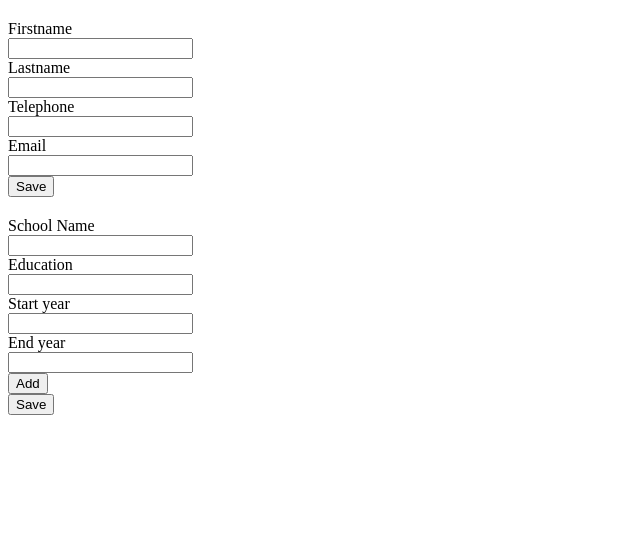
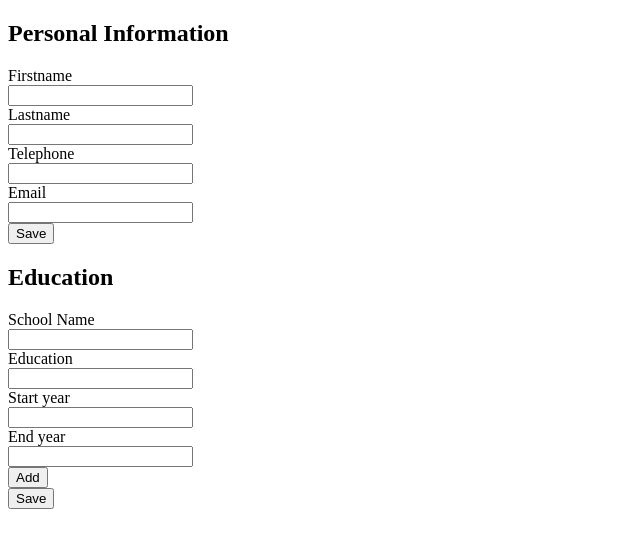
Before and after one commit to JSHC/odin-cvproject, a React (Create React App) app: page / in a window 1280 px wide. Shown: the top 548 px of the page, without its empty margins (0-640 px from the left). Built offline with nearby package versions, Linux system fonts and the light colour scheme.

Commit message:
Change sections to use correct prop for titles

```diff
--- a/src/components/EducationSection.js
+++ b/src/components/EducationSection.js
@@ -43,7 +43,7 @@ class EducationSection extends React.Component {
 
         return (
             <Section
-                label="Education"
+                title="Education"
                 editEnabled={editEnabled}
                 onEditEnabledChanged={this.onEditEnabledChanged}
             >
--- a/src/components/PersonalInfoSection.js
+++ b/src/components/PersonalInfoSection.js
@@ -19,7 +19,7 @@ class PersonalInfoSection extends React.Component {
 
         return (
             <Section
-                label="Personal Information"
+                title="Personal Information"
                 editEnabled={this.state.editEnabled}
                 onEditEnabledChanged={this.onEditEnabledChanged}
             >
```
